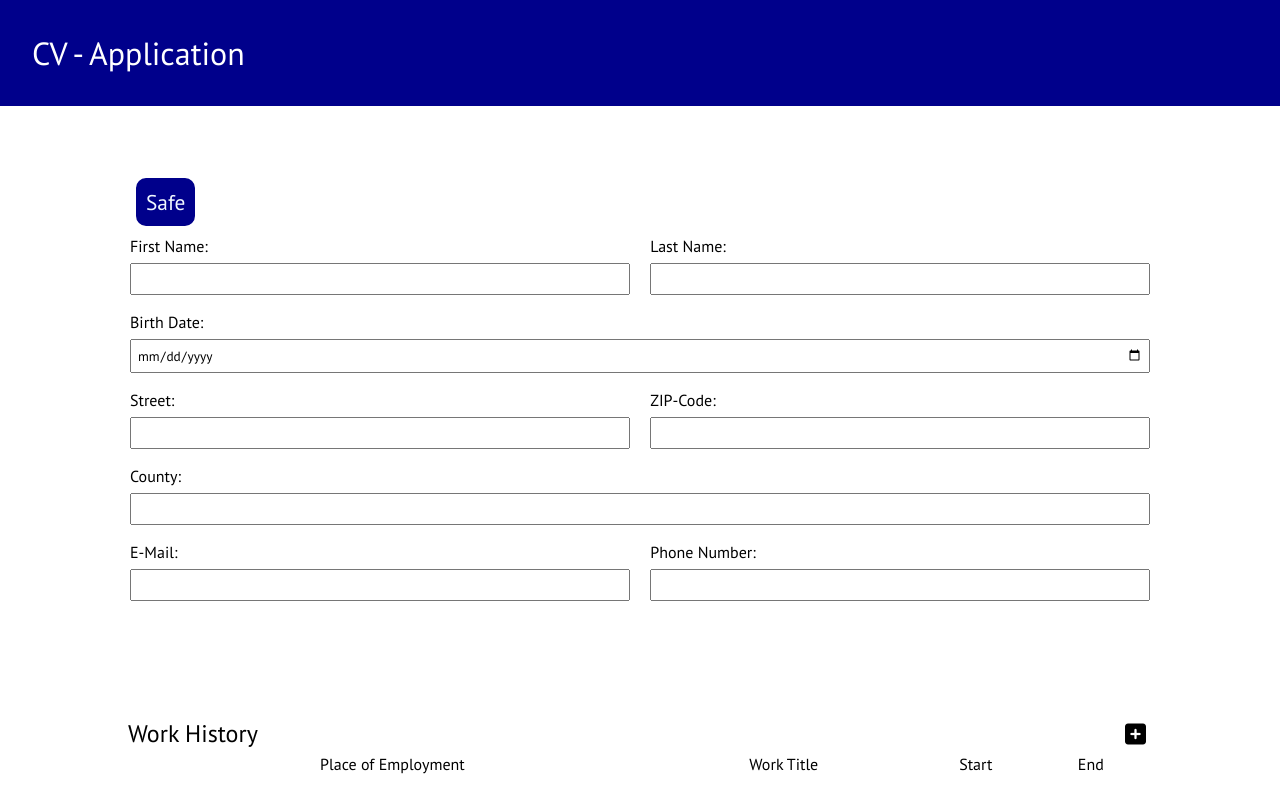
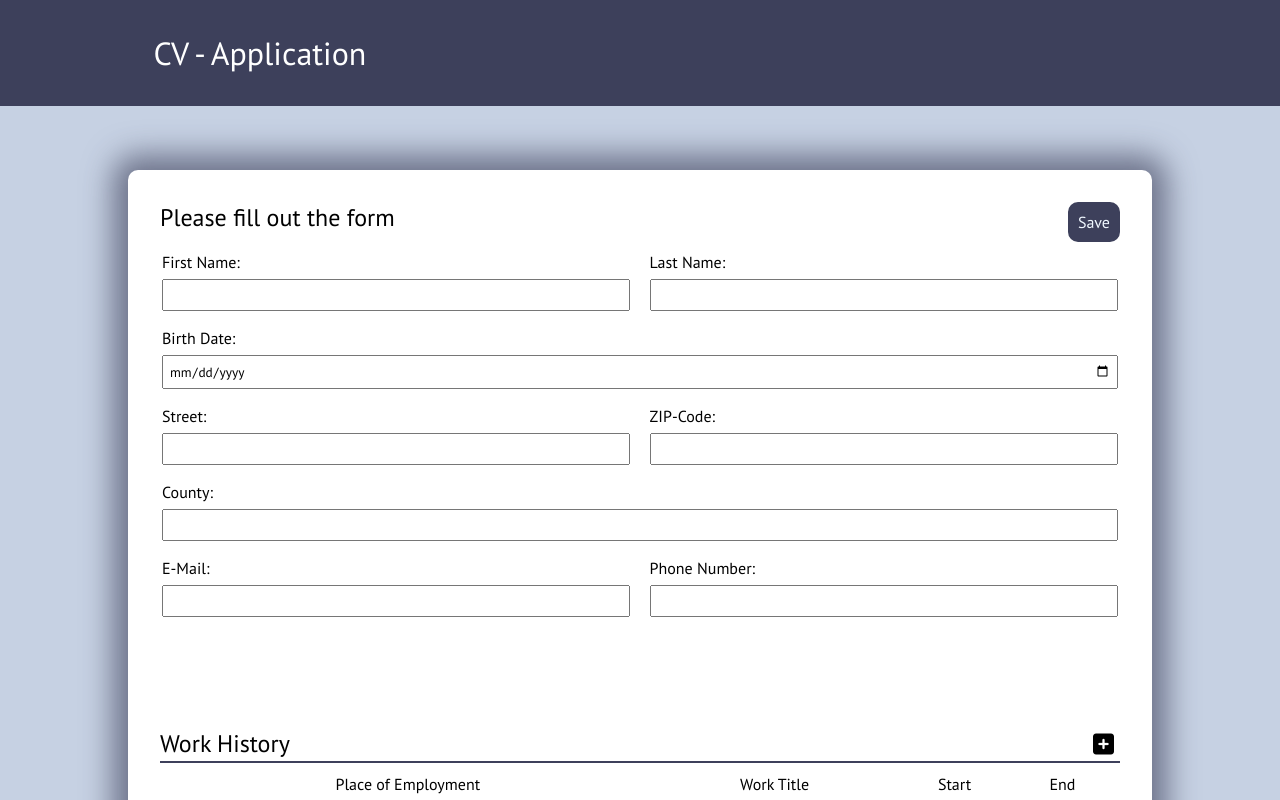
Before and after one commit to JPcookie290/project-cv-application, a React (Vite) app: page / in a window 1280 px wide. Shown: the top 800 px of the page. Built offline with nearby package versions, Linux system fonts and the light colour scheme.

Commit message:
changes to css

```diff
--- a/src/App.css
+++ b/src/App.css
@@ -5,18 +5,41 @@
   font-weight: 400;
   font-style: normal;
 }
+body {
+  background-color: #c6d1e3;
+}
 header {
-  background-color: darkblue;
+  background-color: rgb(61, 64, 91);
   color: white;
   padding: 2em;
+  h1 {
+    margin-left: 10%;
+  }
 }
 .container {
   width: 80%;
   margin-left: auto;
   margin-right: auto;
   margin-top: 5%;
+  padding: 2em;
+  background-color: white;
+  border-radius: 10px;
+  box-shadow: 0px 0px 30px 15px rgba(61, 64, 91, 0.65);
+  -webkit-box-shadow: 0px 0px 30px 15px rgba(61, 64, 91, 0.65);
+  -moz-box-shadow: 0px 0px 30px 15px rgba(61, 64, 91, 0.65);
 }
-
+.headingBtnSave,
+.headingBtnEdit {
+  display: flex;
+  justify-content: space-between;
+  margin-bottom: 0.5rem;
+}
+.headingBtnSave {
+  flex-direction: row;
+}
+.headingBtnEdit {
+  flex-direction: row-reverse;
+}
 input {
   padding: 5px;
   margin-top: 0.5em;
@@ -53,6 +76,13 @@ form {
     margin-bottom: 1em;
   }
 }
+.headingList {
+  border-bottom: 2px solid #3d405b;
+  display: flex;
+  flex-direction: row;
+  justify-content: space-between;
+  margin-bottom: 0.5rem;
+}
 .personalInfo {
   display: flex;
   flex-direction: column;
@@ -71,19 +101,20 @@ form {
   grid-template-columns: 70% 30%;
 }
 .editBtn {
-  margin: 0.5rem;
-  font-size: 16pt;
+  font-size: 12pt;
   padding: 0.5rem;
   align-self: flex-end;
-  background-color: darkblue;
+  background-color: #3d405b;
+
   color: aliceblue;
-  border: 2px solid darkblue;
+  border: 2px solid #3d405b;
   border-radius: 10px;
 }
 .editBtn:hover {
-  border: 2px solid darkblue;
-  background-color: aliceblue;
-  color: darkblue;
+  border: 2px solid #3d405b;
+  background-color: #c6d1e3;
+
+  color: #3d405b;
 }
 .history {
   button:hover {
@@ -97,26 +128,23 @@ form {
 .educationData {
   margin-bottom: 5%;
   display: grid;
-  grid-template-columns: 4fr 1fr;
+
   grid-template-rows: auto;
   h2 {
     grid-row: 1;
-    grid-column: 1;
   }
   button {
     grid-row: 1;
-    grid-column: 2;
     justify-self: end;
     background-color: transparent;
     border: none;
   }
   form {
     grid-row: 2;
-    grid-column: 1 / span 2;
   }
   table {
     grid-row: 3;
-    grid-column: 1 / span 2;
+
     width: 100%;
     text-align: center;
   }
--- a/src/components/EducationData.tsx
+++ b/src/components/EducationData.tsx
@@ -33,16 +33,21 @@ export default function EducationData() {
   const [showForm, setShowForm] = useState(false);
   return (
     <div className="educationData">
+      {!showForm && (
+        <div className="headingList">
           <h2>School Career</h2>
-      {!showForm && (
           <button className="addToTimeLine" onClick={() => changeButton()}>
             <i className="fa-solid fa-square-plus"></i>
           </button>
+        </div>
       )}
       {showForm && (
+        <div className="headingList">
+          <h2>School Career</h2>
           <button className="addToTimeLine" onClick={() => changeButton()}>
             <i className="fa-solid fa-square-minus"></i>
           </button>
+        </div>
       )}
       {showForm && (
         <EducationDataInput
--- a/src/components/PersonalData.tsx
+++ b/src/components/PersonalData.tsx
@@ -28,14 +28,19 @@ export default function PersonalData() {
   return (
     <div className="personalData">
       {showForm && (
-        <button className="editBtn" onClick={() => changeButton()}>
-          Safe
-        </button>
+        <div className="headingBtnSave">
+          <h2>Please fill out the form</h2>
+          <button className="editBtn" onClick={() => changeButton()}>
+            Save
+          </button>
+        </div>
       )}
       {!showForm && (
-        <button className="editBtn" onClick={() => changeButton()}>
-          Edit
-        </button>
+        <div className="headingBtnEdit">
+          <button className="editBtn" onClick={() => changeButton()}>
+            Edit
+          </button>
+        </div>
       )}
       {showForm && <PersonalDataInput handleData={changeInput} />}
       {showDetail && <PersonalDataView data={personalData} />}
--- a/src/components/WorkHistoryData.tsx
+++ b/src/components/WorkHistoryData.tsx
@@ -31,16 +31,21 @@ export default function WorkHistoryData() {
   const [showForm, setShowForm] = useState(false);
   return (
     <div className="workData">
+      {!showForm && (
+        <div className="headingList">
           <h2>Work History</h2>
-      {!showForm && (
           <button className="addToTimeLine" onClick={() => changeButton()}>
             <i className="fa-solid fa-square-plus"></i>
           </button>
+        </div>
       )}
       {showForm && (
+        <div className="headingList">
+          <h2>Work History</h2>
           <button className="addToTimeLine" onClick={() => changeButton()}>
             <i className="fa-solid fa-square-minus"></i>
           </button>
+        </div>
       )}
 
       {showForm && (
```
Lines whose indentation alone changed are shown as unchanged.
